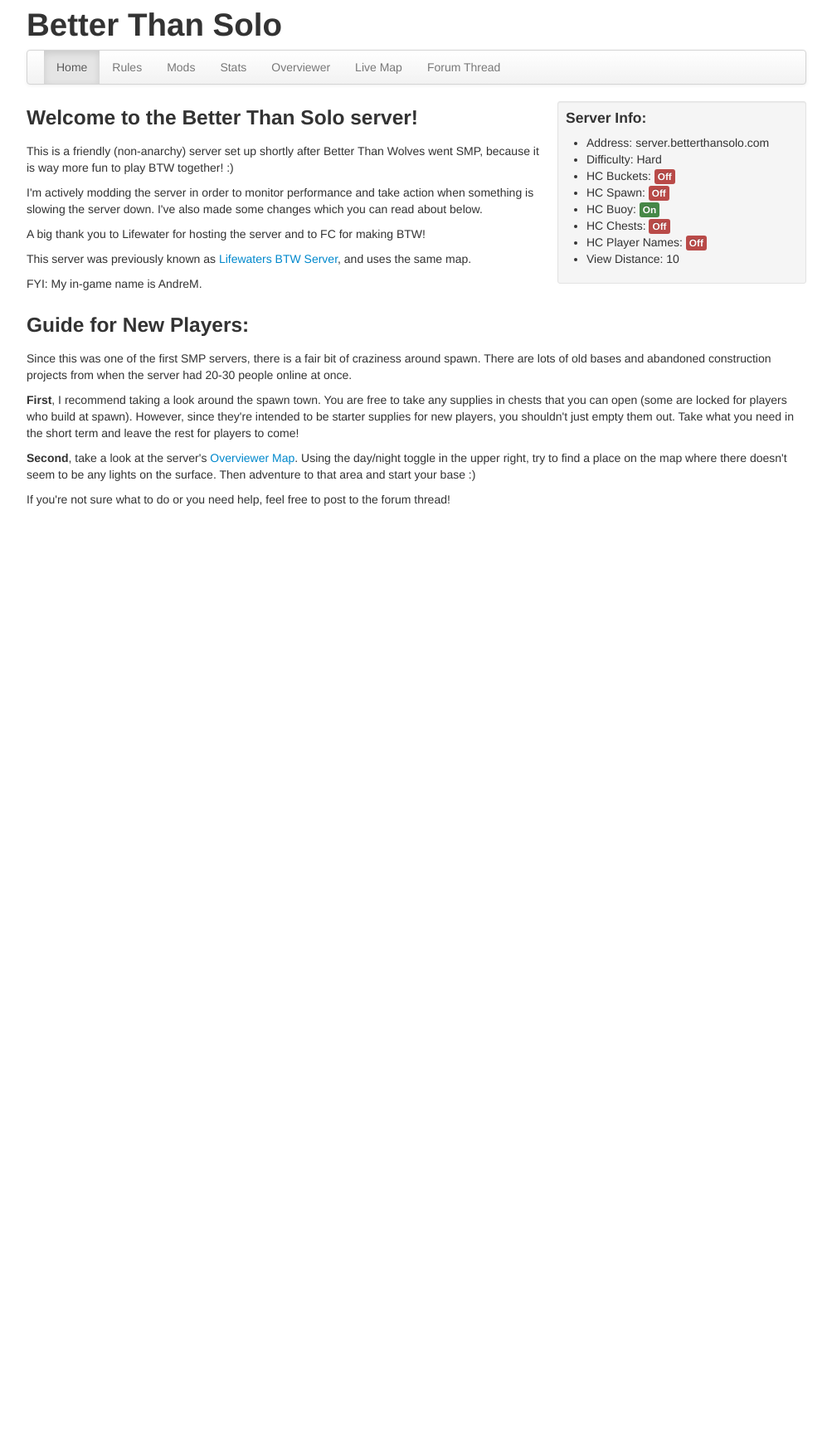
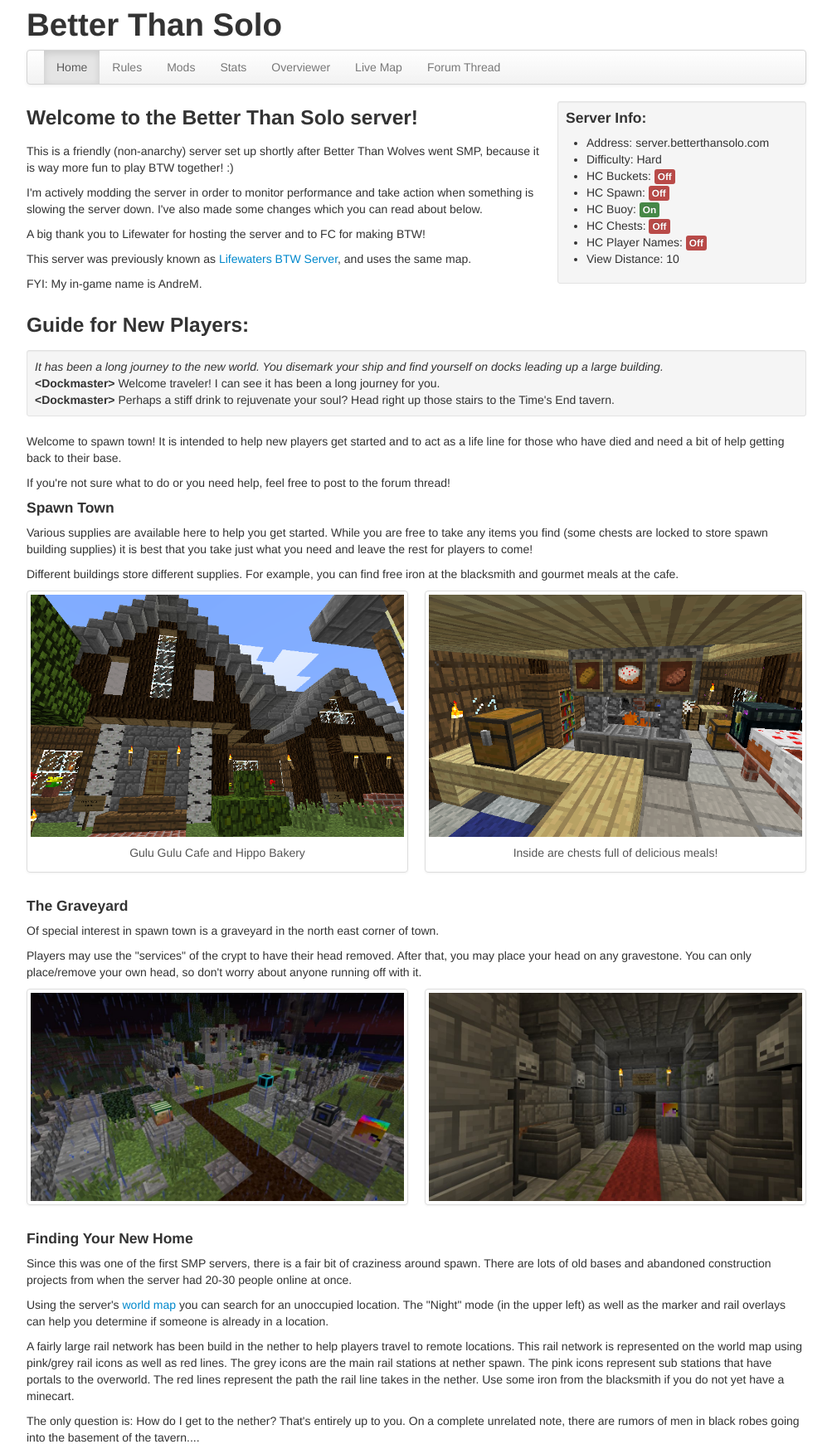
Before and after one commit to btwmodsbiz/betterthansolo, a Jekyll site: the page built from index.html, in a window 1280 px wide. Shown: the whole page at 83% size, without its empty margins (138-1141 px from the left). Built offline with Jekyll 4.4.1, drawn with Linux system fonts in a browser that asks for light colours; before the commit the page ends 900 px from its top, so only the background shows below that.

Commit message:
Updated getting started guide.

```diff
--- a/index.html
+++ b/index.html
@@ -50,14 +50,63 @@
 
 <h3>Guide for New Players:</h3>
 
+<div class="well well-small">
+    <div><em>It has been a long journey to the new world. You disemark your ship and find yourself on docks leading up a large building.</em></div>
+    <div><strong>&lt;Dockmaster&gt;</strong> Welcome traveler! I can see it has been a long journey for you.</div>
+    <div><strong>&lt;Dockmaster&gt;</strong> Perhaps a stiff drink to rejuvenate your soul? Head right up those stairs to the Time's End tavern.</div>
+</div>
+
+<p>Welcome to spawn town! It is intended to help new players get started and to act as a
+life line for those who have died and need a bit of help getting back to their base.</p>
+
+<p>If you're not sure what to do or you need help, feel free to post to the forum thread!</p>
+
+<h4>Spawn Town</h4>
+
+<p>Various supplies are available here to help you get started. While you are free to take any items you find
+(some chests are locked to store spawn building supplies) it is best that you take just what you need and
+leave the rest for players to come!</p>
+
+<p>Different buildings store different supplies. For example, you can find free iron at the blacksmith and
+gourmet meals at the cafe.</p>
+
+<ul class="thumbnails">
+    <li class="span6"><div class="thumbnail">
+        <a href="images/2013-04-01_17.05.46.png"><img src="images/2013-04-01_17.05.46.png" alt=""></a>
+        <div class="caption" style="text-align: center;">Gulu Gulu Cafe and Hippo Bakery</div>
+    </div></li>
+    <li class="span6"><div class="thumbnail">
+        <a href="images/2013-04-01_17.06.03.png"><img src="images/2013-04-01_17.06.03.png" alt=""></a>
+        <div class="caption" style="text-align: center;">Inside are chests full of delicious meals!</div>
+    </div></li>
+</ul>
+
+<h4>The Graveyard</h4>
+
+<p>Of special interest in spawn town is a graveyard in the north east corner of town. </p>
+
+<p>Players may use the &quot;services&quot; of the crypt to have their head removed. After that, you may place your head
+on any gravestone. You can only place/remove your own head, so don't worry about anyone running off with it.</p>
+
+<ul class="thumbnails">
+    <li class="span6"><a class="thumbnail" href="images/graveyard1.jpg"><img src="images/graveyard1.jpg" alt=""></a></li>
+    <li class="span6"><a class="thumbnail" href="images/graveyard2.png"><img src="images/graveyard2.png" alt=""></a></li>
+</ul>
+
+<h4>Finding Your New Home</h4>
+
 <p>Since this was one of the first SMP servers, there is a fair bit of craziness around spawn.
 There are lots of old bases and abandoned construction projects from when the server had 20-30 people online at once.</p>
 
-<p><strong>First</strong>, I recommend taking a look around the spawn town. You are free to
-take any supplies in chests that you can open (some are locked for players who build at spawn).
-However, since they're intended to be starter supplies for new players, you shouldn't just empty them out.
-Take what you need in the short term and leave the rest for players to come!</p>
+<p>Using the server's <a href="http://server.betterthansolo.com/livemap/">world map</a> you can search for an
+unoccupied location. The "Night" mode (in the upper left) as well as the marker and rail overlays can
+help you determine if someone is already in a location.</p>
 
-<p><strong>Second</strong>, take a look at the server's <a href="http://server.betterthansolo.com/overview#/349/64/-132/-1/0/0">Overviewer Map</a>. Using the day/night toggle in the upper right, try to find a place on the map where there doesn't seem to be any lights on the surface. Then adventure to that area and start your base :)</p>
+<p>A fairly large rail network has been build in the nether to help players travel to remote locations.
+This rail network is represented on the world map using pink/grey rail icons as well as red lines.
+The grey icons are the main rail stations at nether spawn.
+The pink icons represent sub stations that have portals to the overworld.
+The red lines represent the path the rail line takes in the nether. Use some iron from the blacksmith if you do not yet have a minecart.</p>
 
-<p>If you're not sure what to do or you need help, feel free to post to the forum thread!</p>
+<p>The only question is: How do I get to the nether? That's entirely up to you.
+On a complete unrelated note, there are rumors of men in black robes going into the basement of the tavern....</p>
```
Also changed, not shown: images/2013-04-01_17.05.46.png (added), images/2013-04-01_17.06.03.png (added), images/2013-04-01_17.19.42.png (added), images/2013-04-01_17.20.00.png (added), images/2013-04-01_17.20.25.png (added), images/graveyard1.jpg (added), images/graveyard2.png (added).
